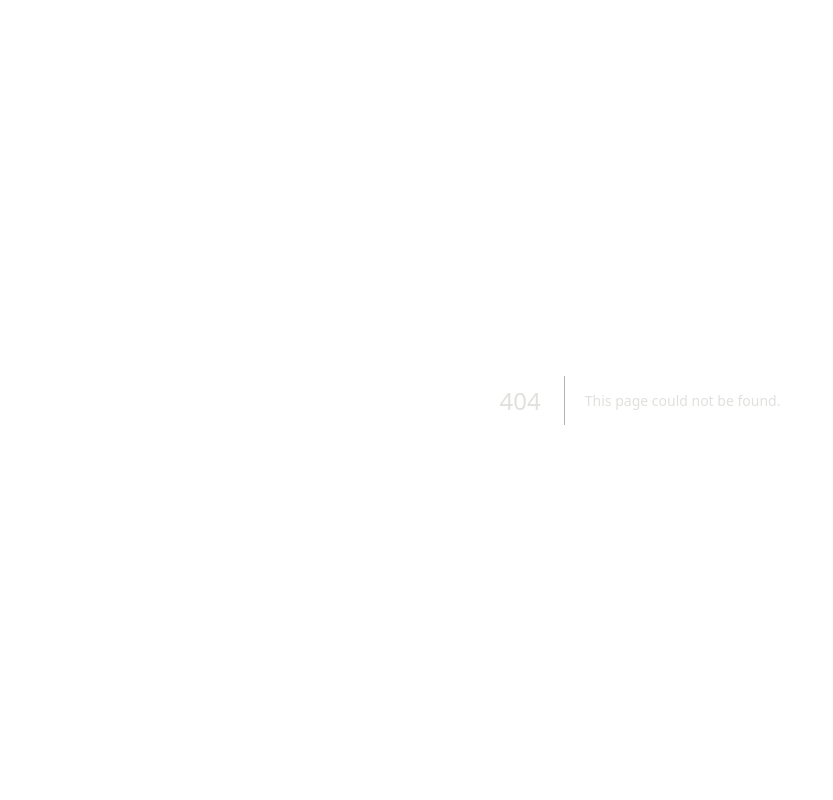
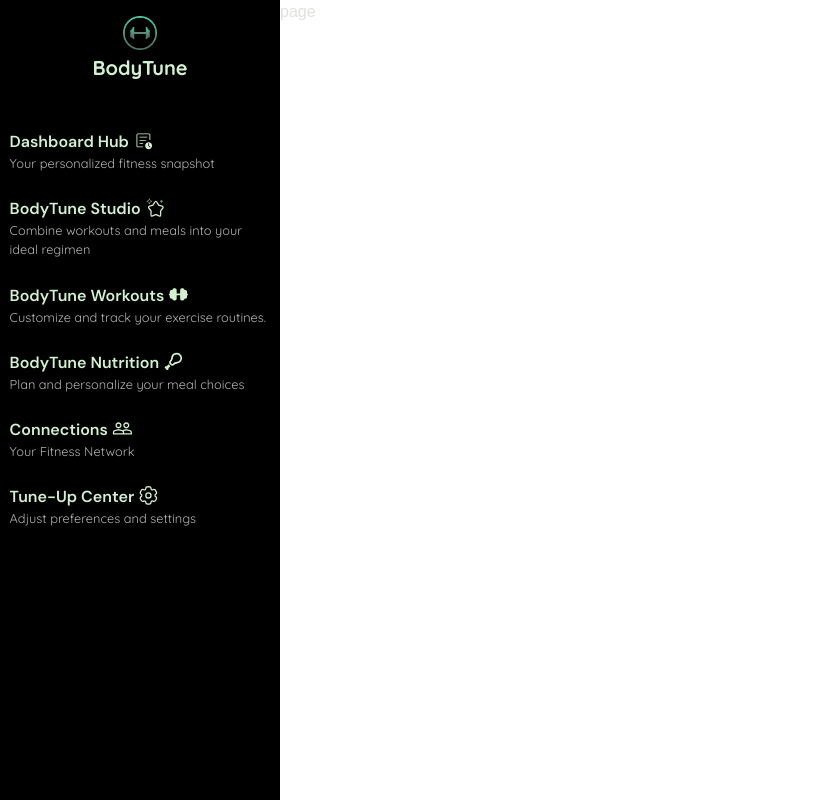
Before and after one commit to Inosensey/BodyTune, a Next.js app: page /dashboard/bodytune in a window 1280 px wide. Before the commit this address had no page. Shown: the whole page, without its empty margins (0-833 px from the left). Built offline with nearby package versions, Linux system fonts and the light colour scheme.

Commit message:
Added a subpage to the dashboard for the BodyTune Studio.

```diff
--- /dev/null
+++ b/app/dashboard/bodytune/page.tsx
@@ -0,0 +1,9 @@
+import React from 'react'
+
+const BodyTuneStudioPage = () => {
+  return (
+    <div>page</div>
+  )
+}
+
+export default BodyTuneStudioPage
```
